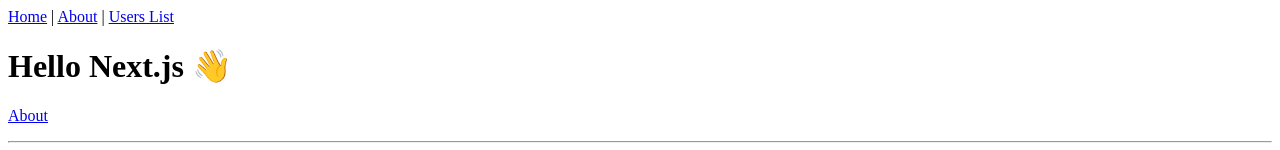
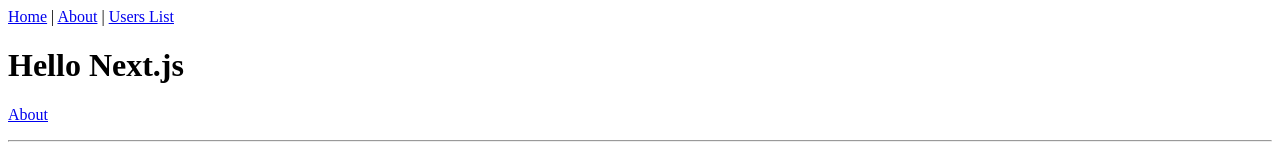
Before and after one commit to tom-256/ci-test, a Next.js app: page / in a window 1280 px wide. Shown: the top 150 px of the page. Built offline with nearby package versions, Linux system fonts and the light colour scheme.

Commit message:
conditional step

```diff
--- a/pages/index.tsx
+++ b/pages/index.tsx
@@ -6,7 +6,7 @@
 const IndexPage: NextPage = () => {
   return (
     <Layout title="Home | Next.js + TypeScript Example">
-      <h1>Hello Next.js 👋</h1>
+      <h1>Hello Next.js</h1>
       <p>
         <Link href="/about">
           <a>About</a>
```
